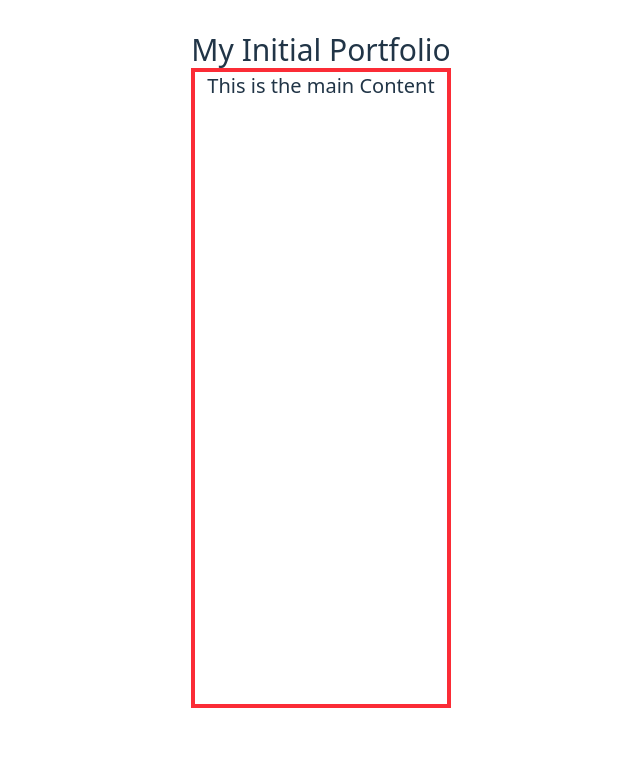
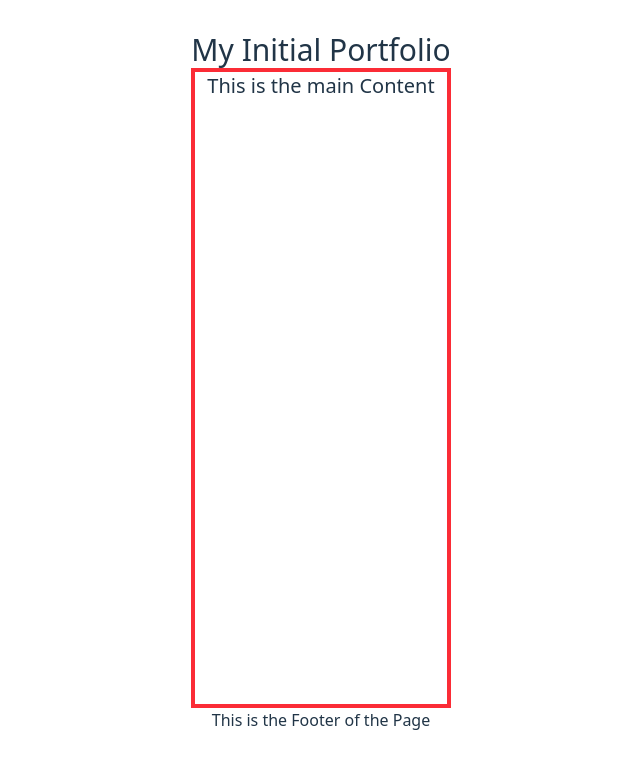
Before and after one commit to destinyarx/portfolio, a React (Vite) app: page / in a window 1280 px wide. Shown: the top 768 px of the page, without its empty margins (319-959 px from the left). Built offline with nearby package versions, Linux system fonts and the light colour scheme.

Commit message:
add footer component

```diff
--- a/src/App.tsx
+++ b/src/App.tsx
@@ -1,5 +1,6 @@
 import Navbar from './components/Navbar'
 import Content from './components/Content'
+import Footer from './components/Footer'
 import './App.css'
 
 
@@ -9,6 +10,7 @@ function App() {
     <div className="min-h-screen"> {/* Add this wrapper */}
       <Navbar/>
       <Content/>
+      <Footer/>
     </div>
   )
 }
--- /dev/null
+++ b/src/components/Footer.tsx
@@ -0,0 +1,9 @@
+const Footer = () => {
+    return (
+       <div className="min-h-[5vh]">
+            This is the Footer of the Page
+        </div>
+    )
+}
+
+export default Footer;
```
